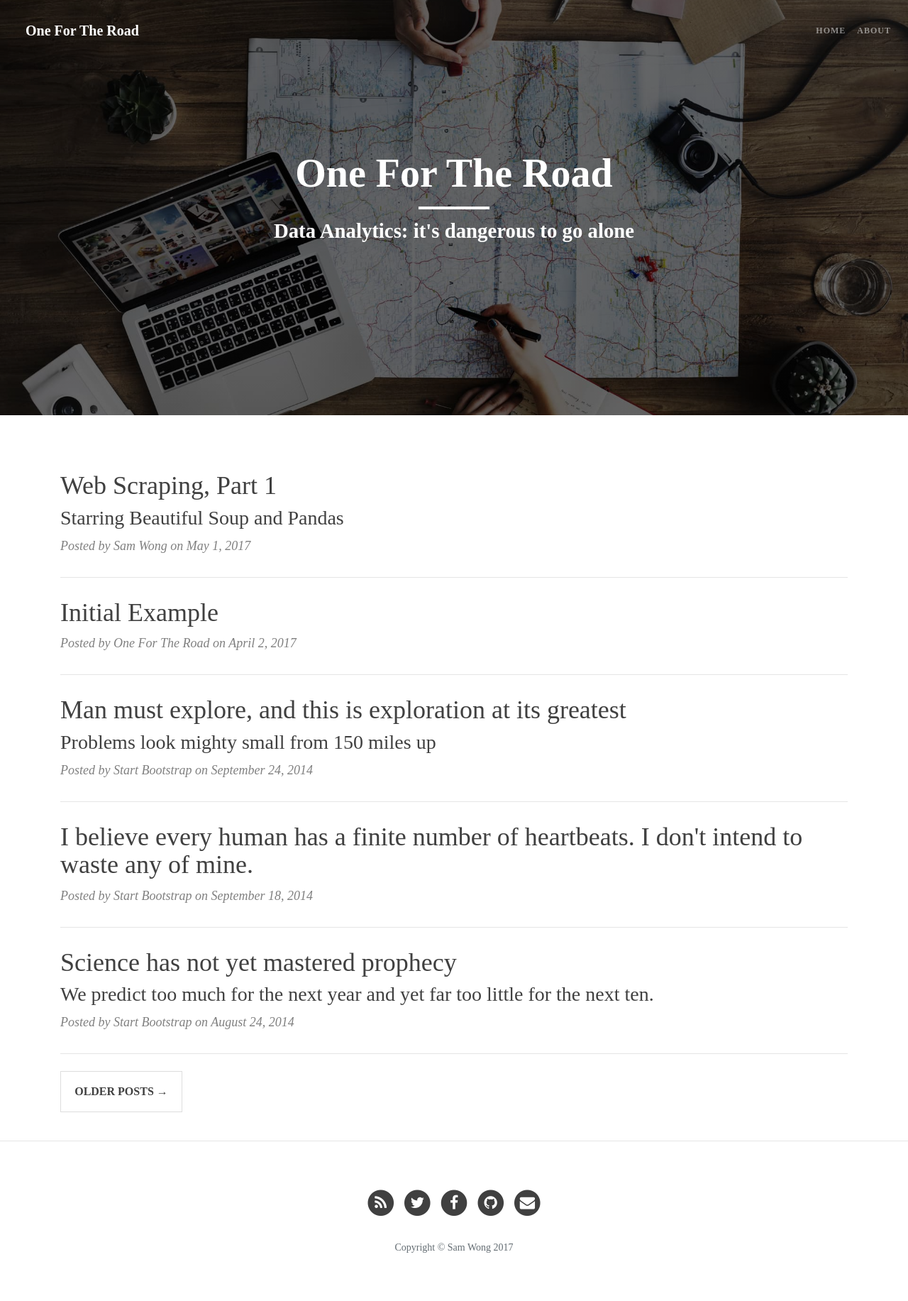
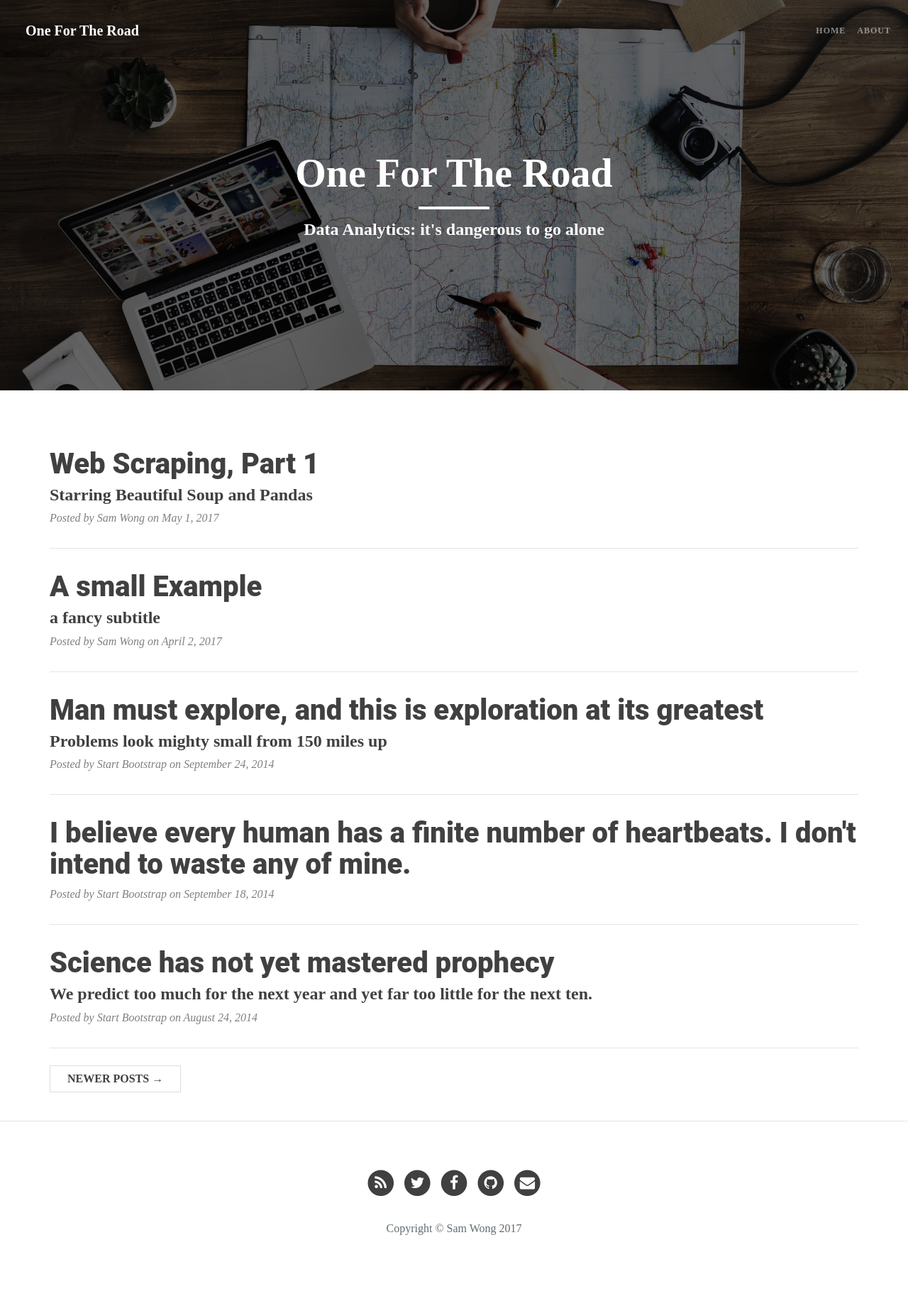
Before and after one commit to SirSamelot/onefortheroad.github.io, a Jekyll site: the page built from index.html, in a window 1280 px wide. Shown: the whole page at 71% size. Built offline with Jekyll 4.4.1, drawn with Linux system fonts in a browser that asks for light colours; some web fonts are replaced; the list of posts is cut into pages by our own code; after the commit the page ends 1808 px from its top, so only the background shows below that.

Commit message:
Minor clean up

```diff
--- a/_includes/head.html
+++ b/_includes/head.html
@@ -17,7 +17,7 @@
     <!-- Custom CSS -->
     <link rel="stylesheet" href="{{ "/css/clean-blog.css" | prepend: site.baseurl }}">
 
-    <!-- CSS Stylesheet for Jumbotron images -->
+    <!-- CSS Style for Dynamic Jumbotron background image -->
     <style>
         .jumbotron {
             background: linear-gradient(rgba(0, 0, 0, 0.6), rgba(0, 0, 0, 0.6) ), url('{{ site.baseurl }}/{% if page.header-img %}{{ page.header-img }}{% else %}{{ site.header-img }}{% endif %}');
--- a/_layouts/page.html
+++ b/_layouts/page.html
@@ -5,7 +5,7 @@
 <!-- Page Header -->
 <header class="jumbotron jumbotron-fluid">
     <div class="container">
-        <div class="post-heading text-center">
+        <div class="page-heading text-center">
             <h1>{% if page.title %}{{ page.title }}{% else %}{{ site.title }}{% endif %}</h1>
             <hr class="small">
             <span class="subheading">{{ page.description }}</span>
@@ -15,7 +15,7 @@
 
 <!-- Main Content -->
 <div class="container">
-	<div class="row mx-auto">
+	<div class="row">
         <div>
 			{{ content }}
         </div>
--- a/_layouts/post.html
+++ b/_layouts/post.html
@@ -19,7 +19,7 @@
 <article>
     <div class="container">
         <div class="row">
-            <div>
+            <div style="overflow:auto">
 			    {{ content }}
             </div>
         </div>
@@ -35,7 +35,6 @@
             {% endif %}
         </div>
 
-        <!-- TODO: set up disqus, instructions at http://vdaubry.github.io/2014/10/19/setup-a-jekyll-blog/ -->
     </div>
 </article>
 
--- a/_posts/2017-04-29-notebook-test.md
+++ b/_posts/2017-04-29-notebook-test.md
@@ -1,8 +1,10 @@
 ---
 layout: post
-title:  "Initial Example"
+title:  "A small Example"
+subtitle:   "a fancy subtitle"
 date:   2017-04-01 20:10:38 -0600
-categories: jekyll update
+author: "Sam Wong"
+categories: python tutorial
 ---
 ### Hello
 **This is bold text**
@@ -60,4 +62,4 @@
 
 
 
-* the line above was a table
+*the line above was a table*
--- a/css/clean-blog.css
+++ b/css/clean-blog.css
@@ -42,15 +42,14 @@
 p a {
   text-decoration: underline;
 }
-/*h1,
+h1,
 h2,
 h3,
 h4,
 h5,
 h6 {
-  font-family: Raleway;
   font-weight: 800;
-}*/
+}
 a {
   color: #404040;
 }
@@ -233,18 +232,16 @@
   color: #0085a1;
 }
 .post-preview > a > .post-title {
-  font-size: 30px;
-  margin-top: 30px;
-  margin-bottom: 10px;
+  font-family: Roboto;
+  font-size: 2.2em;
+  font-weight: 900;
+  margin-top: 0.8em;
 }
 .post-preview > a > .post-subtitle {
-  margin: 0;
-  font-weight: 300;
-  margin-bottom: 10px;
+  font-size: 1.5em;
 }
 .post-preview > .post-meta {
   color: #808080;
-  font-size: 18px;
   font-style: italic;
   margin-top: 0;
 }
@@ -259,17 +256,17 @@
 }
 @media only screen and (min-width: 768px) {
   .post-preview > a > .post-title {
-    font-size: 36px;
+    font-size: 2.5em;
   }
 }
 .section-heading {
-  font-size: 36px;
+  font-size: 2em;
   margin-top: 60px;
   font-weight: 700;
 }
 .caption {
   text-align: center;
-  font-size: 14px;
+  font-size: 1em;
   padding: 10px;
   font-style: italic;
   margin: 0;
@@ -285,12 +282,10 @@
   padding: 0;
 }
 footer .copyright {
-  font-size: 14px;
   text-align: center;
   margin-bottom: 0;
 }
 .floating-label-form-group {
-  font-size: 14px;
   position: relative;
   margin-bottom: 0;
   padding-bottom: 0.5em;
@@ -365,7 +360,7 @@
   text-transform: uppercase;
   font-size: 1em;
   font-weight: bold;
-  padding: 0.3em 0.2em;
+  padding: 0.4em 1.5em;
   background-color: white;
   border-radius: 0;
   border: 1px solid #ddd;
@@ -373,7 +368,7 @@
 @media only screen and (min-width: 768px) {
   .pager a {
     font-size: 1em;
-    padding: 1em 1.2em;
+    padding: 0.4em 1.5em;
   }
 }
 .pager a:hover,
--- a/index.html
+++ b/index.html
@@ -21,12 +21,12 @@
 
 <!-- Pager -->
 {% if paginator.total_pages > 1 %}
- <div class="row pager justify-content-between">
+<div class="row pager justify-content-between">
     {% if paginator.previous_page %}
-    <a href="{{ paginator.previous_page_path | prepend: site.baseurl | replace: '//', '/' }}">&larr; Newer Posts</a>
+    <a href="{{ paginator.previous_page_path | prepend: site.baseurl | replace: '//', '/' }}">&larr; Older Posts</a>
     {% endif %}
     {% if paginator.next_page %}
-    <a href="{{ paginator.next_page_path | prepend: site.baseurl | replace: '//', '/' }}">Older Posts &rarr;</a>
+    <a href="{{ paginator.next_page_path | prepend: site.baseurl | replace: '//', '/' }}">Newer Posts &rarr;</a>
     {% endif %}
 </div>
 {% endif %}
```
Also changed, not shown: img/Sam-headshot-2017-white-400.jpg (added).
